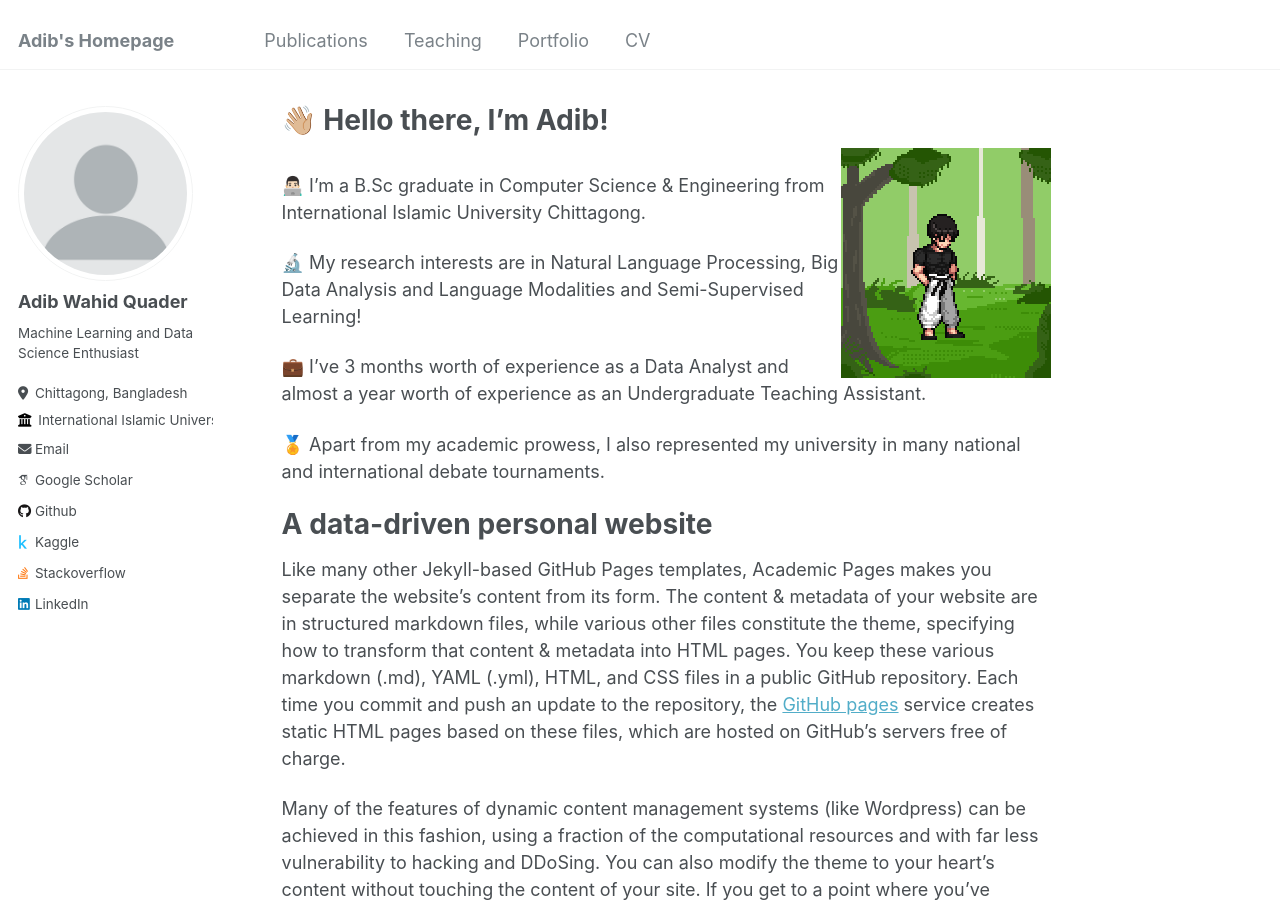
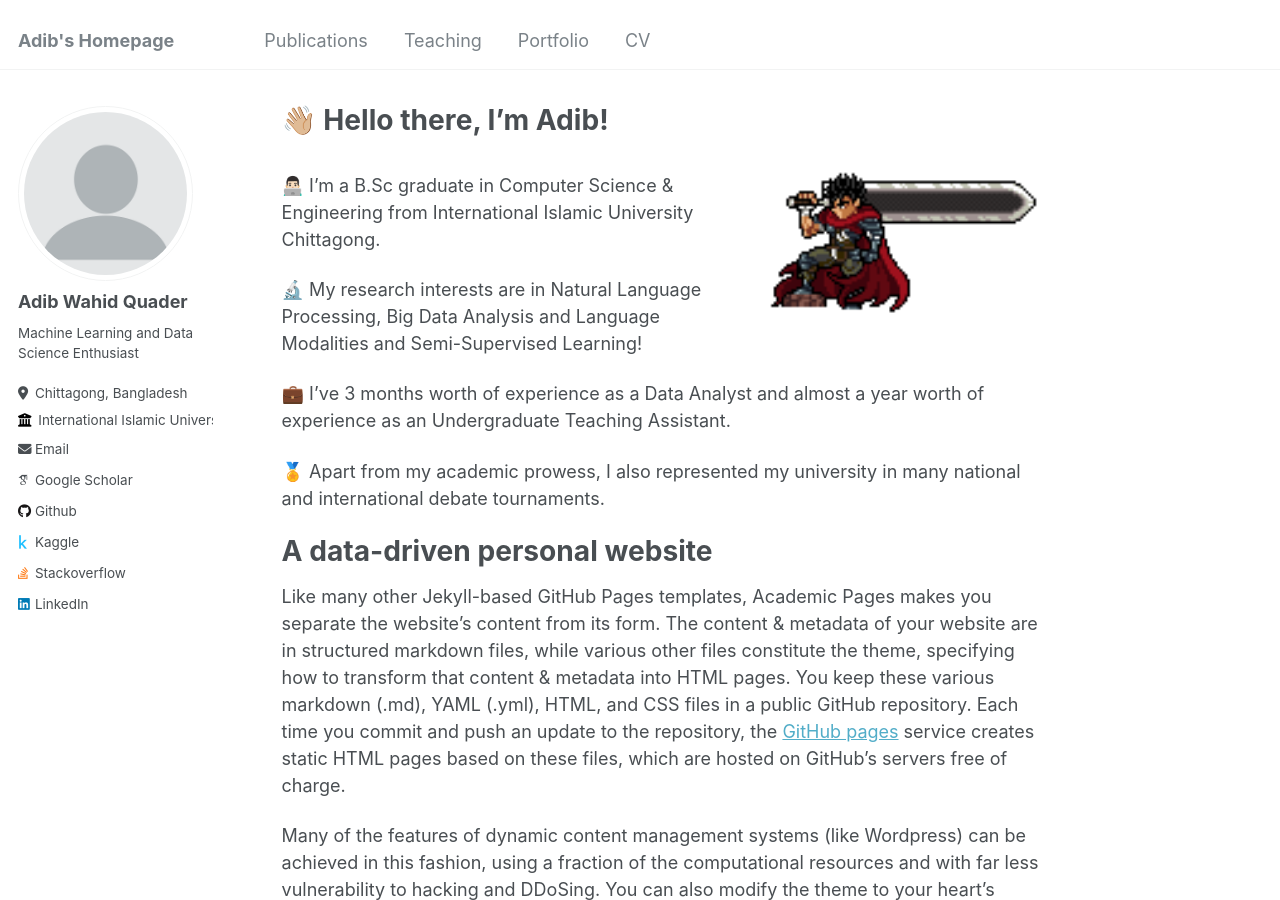
Before and after one commit to Aveiro11/Adib.github.io, a Jekyll site: the page built from _pages/about.md, in a window 1280 px wide and 900 px high. Built offline with Jekyll 4.4.1, drawn with Linux system fonts in a browser that asks for light colours; some web fonts are replaced.

Commit message:
Update about.md

```diff
--- a/_pages/about.md
+++ b/_pages/about.md
@@ -7,7 +7,7 @@ redirect_from:
   - /about/
   - /about.html
 ---
-<img align="right" src="{{ site.baseurl }}https://github.com/Aveiro11/Adib.github.io/blob/master/images/toji_fushiguro.gif"/>
+<img align="right" width="300px" src="/images/guts.png"/>
 
 
 👨🏻‍💻 I'm a B.Sc graduate in Computer Science & Engineering from International Islamic University Chittagong.
```
